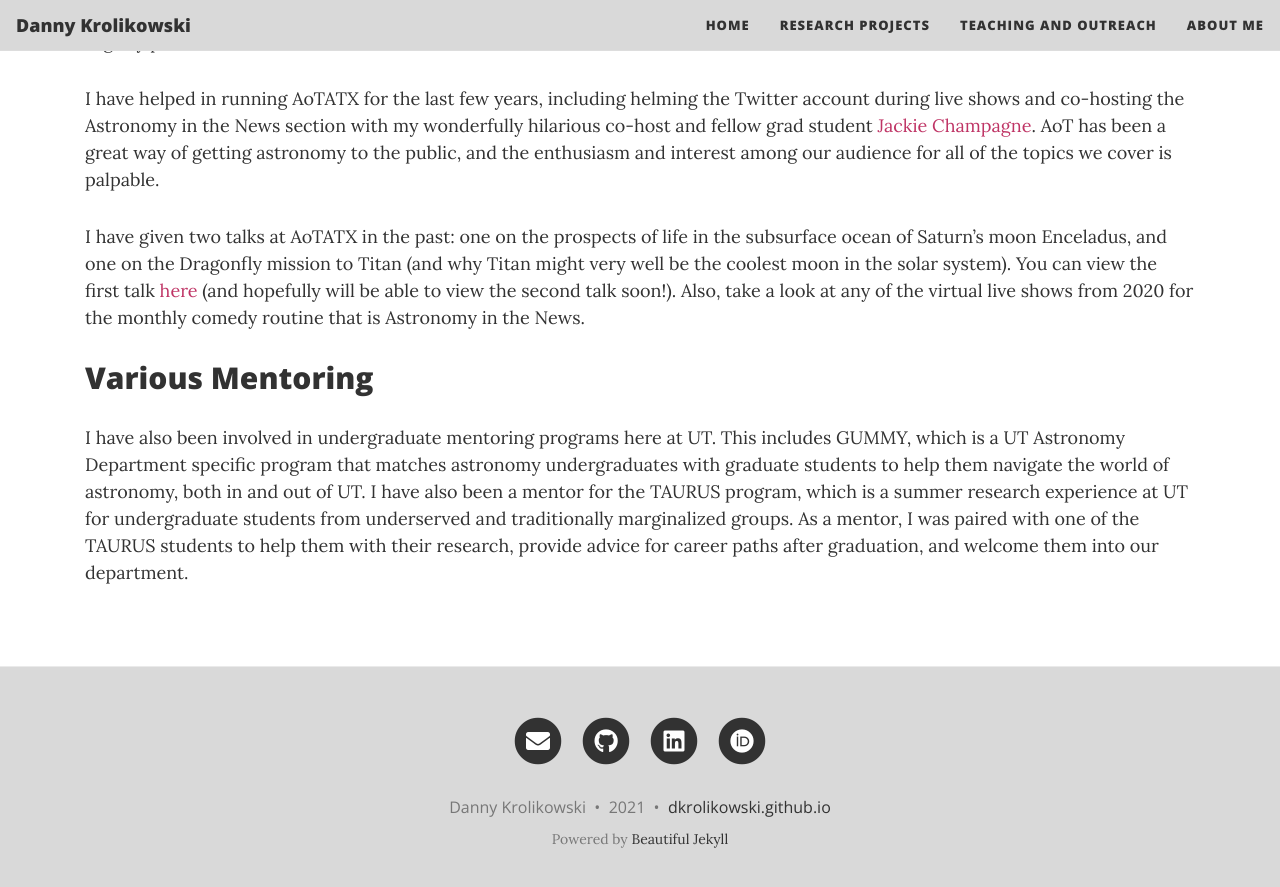
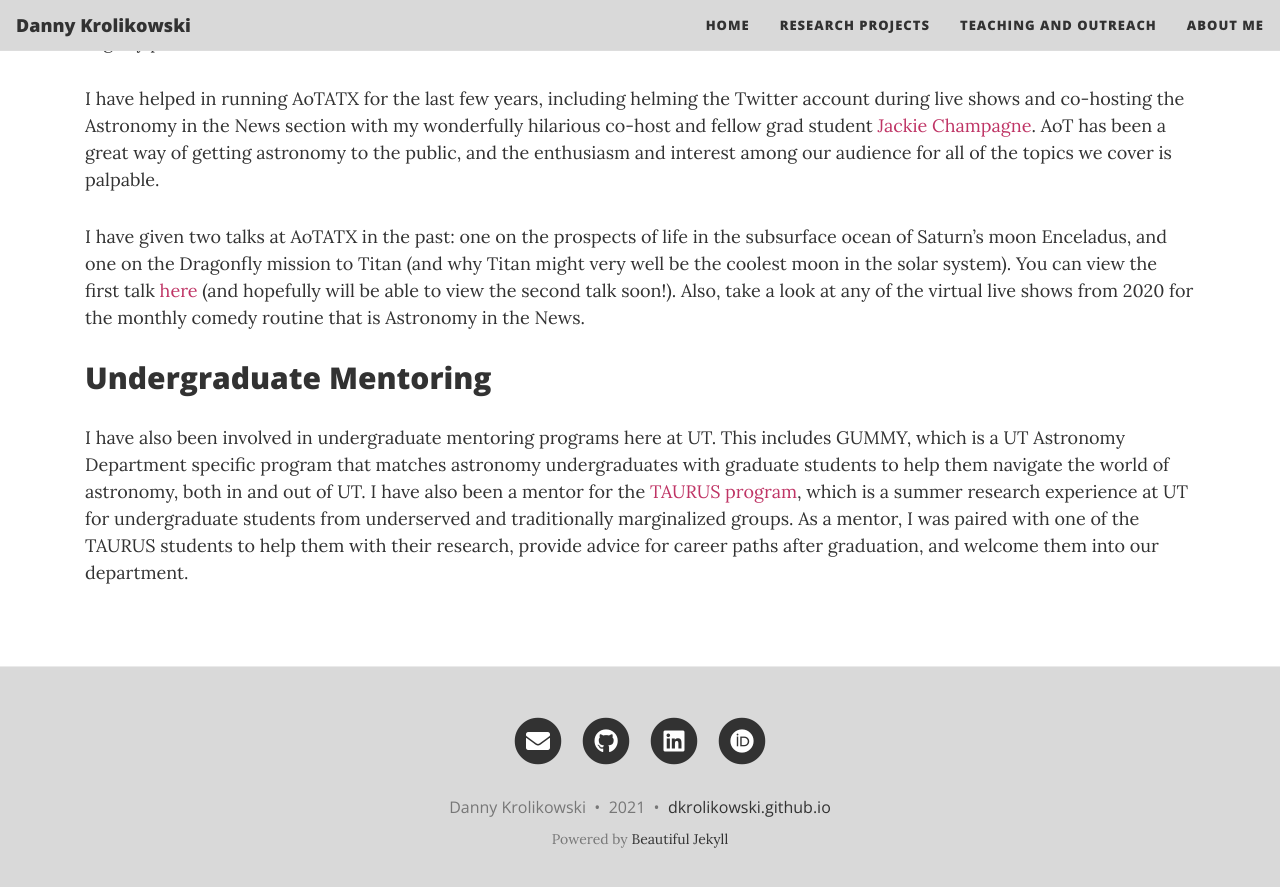
Before and after one commit to dkrolikowski/dkrolikowski.github.io, a Jekyll site: the page built from teach.md, in a window 1280 px wide and 900 px high, scrolled down 2168 px. Shown: the top 887 px of the window. Built offline with Jekyll 4.4.1, drawn with Linux system fonts in a browser that asks for light colours; nearby versions of some CDN libraries.

Commit message:
Added link to TAURUS website

```diff
--- a/teach.md
+++ b/teach.md
@@ -40,6 +40,6 @@ I have given two talks at AoTATX in the past: one on the prospects of life in th
 
 <!-- <iframe width="560" height="315" src="https://www.youtube.com/watch?v=bVnOff4VTcU"  frameborder="0"  allow="autoplay; encrypted-media" allowfullscreen></iframe> -->
 
-## Various Mentoring
+## Undergraduate Mentoring
 
-I have also been involved in undergraduate mentoring programs here at UT. This includes GUMMY, which is a UT Astronomy Department specific program that matches astronomy undergraduates with graduate students to help them navigate the world of astronomy, both in and out of UT. I have also been a mentor for the TAURUS program, which is a summer research experience at UT for undergraduate students from underserved and traditionally marginalized groups. As a mentor, I was paired with one of the TAURUS students to help them with their research, provide advice for career paths after graduation, and welcome them into our department.
+I have also been involved in undergraduate mentoring programs here at UT. This includes GUMMY, which is a UT Astronomy Department specific program that matches astronomy undergraduates with graduate students to help them navigate the world of astronomy, both in and out of UT. I have also been a mentor for the [TAURUS program](https://sites.cns.utexas.edu/taurus/home), which is a summer research experience at UT for undergraduate students from underserved and traditionally marginalized groups. As a mentor, I was paired with one of the TAURUS students to help them with their research, provide advice for career paths after graduation, and welcome them into our department.
```
